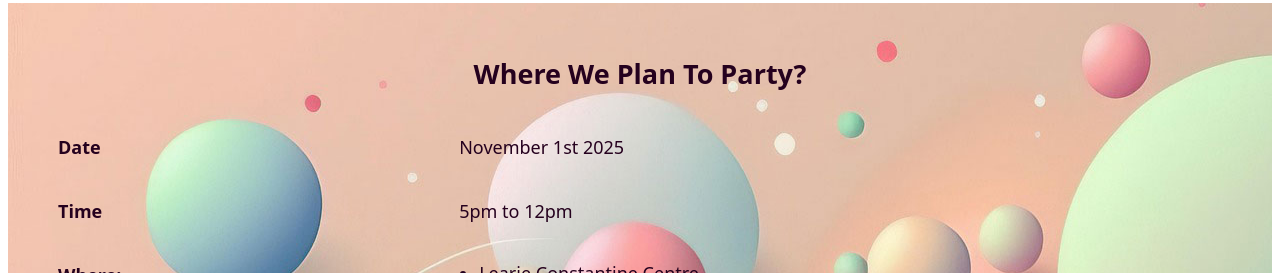
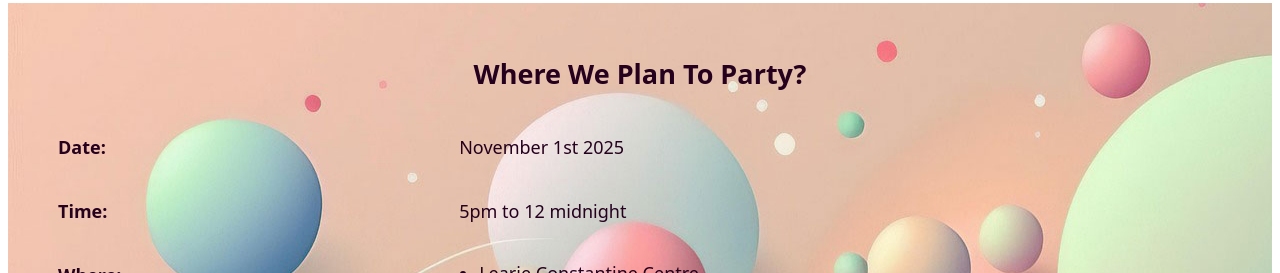
Before and after one commit to Nonyeah/Birthday-Party-Form, a React (Vite) app in the folder client/: page / in a window 1280 px wide. Shown: the part 1500-1773 px from the top of the page. Built offline with nearby package versions, Linux system fonts and the light colour scheme.

Commit message:
minor changes

```diff
--- a/client/src/intro.tsx
+++ b/client/src/intro.tsx
@@ -10,10 +10,10 @@ export default function Intro() {
       <p>To Christ Jesus be the glory!</p>
       <p>
         Come help us celebrate the 80th birthday of our beloved mother,
-        grandmother, sister, auntie, cousin and friend to many, Mrs Ethel Ulasi, who on 31st October
-        2025 will have been alive to witness the earth rotate around the sun 80
-        times, wow! We are truly grateful to God for blessing our dear mother with
-        such a long and fruitful life and we pray our Good God will continue to
+        grandmother, sister, auntie, cousin and friend to many, Mrs Ethel Ulasi, who
+        on 31st October 2025 will have been alive to witness the earth rotate around
+        the sun 80 times, wow! We are truly grateful to God for blessing our dear mother with
+        such a long and fruitful life and we pray our good God will continue to
         satisfy her with his everlasting goodness.
       </p>
       <p>
--- a/client/src/location.tsx
+++ b/client/src/location.tsx
@@ -6,13 +6,13 @@ export default function Address() {
       <div className="address-details">
 
         <div className="time">
-          <p className="left">Date</p>
+          <p className="left">Date:</p>
           <p className="right">November 1st 2025</p>
         </div>
 
         <div className="time">
-          <p className="left">Time</p>
-          <p className="right">5pm to 12pm</p>
+          <p className="left">Time:</p>
+          <p className="right">5pm to 12 midnight</p>
         </div>
 
         <div className="address">
--- a/client/src/rsvp.tsx
+++ b/client/src/rsvp.tsx
@@ -50,7 +50,7 @@ function RSVP() {
       attending: accept ? true : false,
     };
 
-    fetch("http://localhost:3000/", {
+    fetch("/api.js", {
       method: "POST",
       headers: { "Content-Type": "application/json" },
       body: JSON.stringify(attendanceObject),
```
Also changed, not shown: 1 other file (tests, documents, lock files or other folders).
